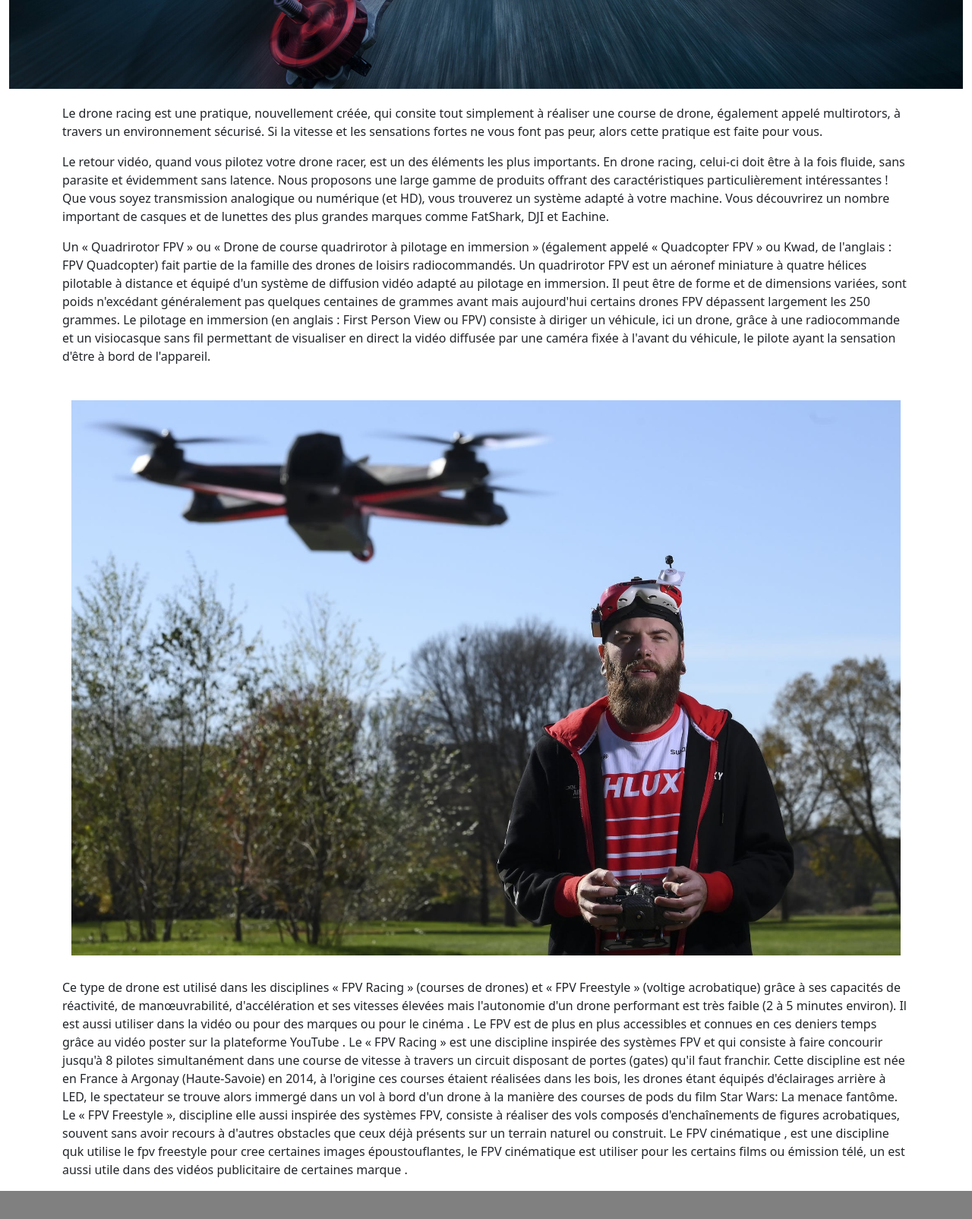
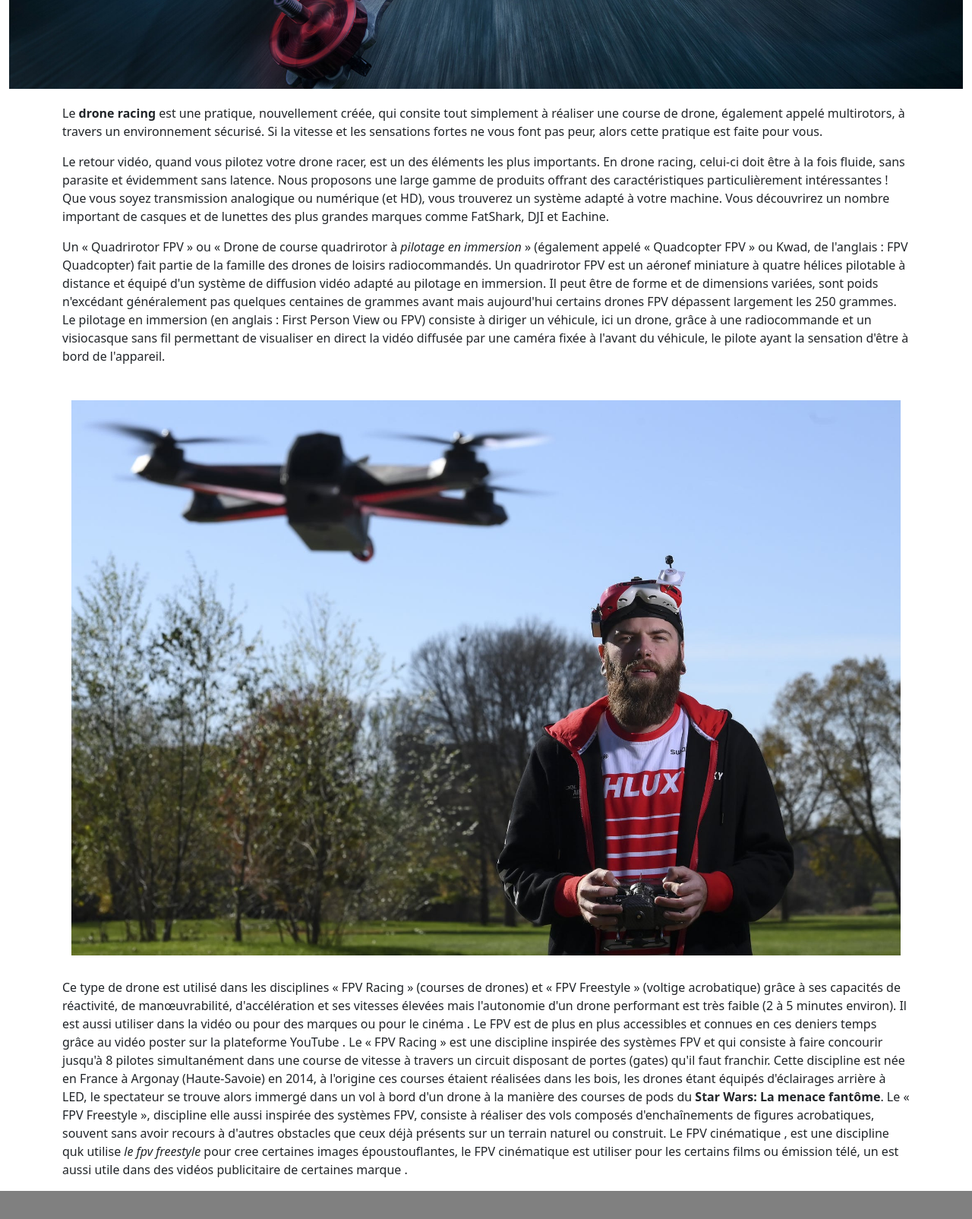
Before and after one commit to gael813/SpaceDroners, a plain HTML site: page SpaceDroners.html in a window 1280 px wide. Shown: the part 760-2365 px from the top of the page at 76% size. Drawn offline with nearby package versions, Linux system fonts and the light colour scheme.

Commit message:
SpaceDroners fini

```diff
--- a/SpaceDroners.html
+++ b/SpaceDroners.html
@@ -3,7 +3,11 @@
   <head>
     <meta charset="UTF-8">
     <meta name="viewport" content="width=device-width, initial-scale=1.0">
-    <title>SpaceDroners</title>
+    <meta name="robots" content="none">
+    <title>SpaceDroners, le site de l'association des drones et de toutes l'Actu</title>
+    <meta name="description" content="Tout savoir sur l'actualité des drones, le monde des drones racers, apprendre à piloter,
+    rejoindre une association de passionnés.">
+
     <link rel="stylesheet" href="style.css">
     <link href="https://cdn.jsdelivr.net/npm/bootstrap@5.0.0-beta1/dist/css/bootstrap.min.css" rel="stylesheet"
     integrity="sha384-giJF6kkoqNQ00vy+HMDP7azOuL0xtbfIcaT9wjKHr8RbDVddVHyTfAAsrekwKmP1" crossorigin="anonymous">
@@ -37,7 +41,7 @@
     <article>
       <div class="container">
         <p class="article">
-          Le drone racing est une pratique, nouvellement créée, qui consite tout simplement à réaliser une course de drone,
+          Le <strong>drone racing</strong> est une pratique, nouvellement créée, qui consite tout simplement à réaliser une course de drone,
           également appelé multirotors, à travers un environnement sécurisé. Si la vitesse et les sensations fortes ne vous font pas peur, alors cette pratique est faite pour vous.
         </p>
         <p>
@@ -46,7 +50,7 @@
           vous trouverez un système adapté à votre machine. Vous découvrirez un nombre important de casques et de lunettes des plus grandes marques comme FatShark, DJI et Eachine.
         </p>
         <p>
-          Un « Quadrirotor FPV » ou « Drone de course quadrirotor à pilotage en immersion » (également appelé « Quadcopter FPV » ou Kwad, de l'anglais : FPV Quadcopter) fait partie de la famille des drones de loisirs radiocommandés.
+          Un « Quadrirotor FPV » ou « Drone de course quadrirotor à <em>pilotage en immersion</em> » (également appelé « Quadcopter FPV » ou Kwad, de l'anglais : FPV Quadcopter) fait partie de la famille des drones de loisirs radiocommandés.
 
           Un quadrirotor FPV est un aéronef miniature à quatre hélices pilotable à distance et équipé d'un système de diffusion vidéo adapté au pilotage en immersion.
           Il peut être de forme et de dimensions variées,
@@ -63,12 +67,12 @@
 
           Le « FPV Racing » est une discipline inspirée des systèmes FPV et qui consiste à faire concourir jusqu'à 8 pilotes simultanément dans une course de vitesse à travers un circuit disposant de portes (gates) qu'il faut franchir.
           Cette discipline est née en France à Argonay (Haute-Savoie) en 2014, à l'origine ces courses étaient réalisées dans les bois, les drones étant équipés d'éclairages arrière à LED,
-          le spectateur se trouve alors immergé dans un vol à bord d'un drone à la manière des courses de pods du film Star Wars: La menace fantôme.
+          le spectateur se trouve alors immergé dans un vol à bord d'un drone à la manière des courses de pods du <strong>Star Wars: La menace fantôme</strong>.
 
           Le « FPV Freestyle », discipline elle aussi inspirée des systèmes FPV, consiste à réaliser des vols composés d'enchaînements de figures acrobatiques,
           souvent sans avoir recours à d'autres obstacles que ceux déjà présents sur un terrain naturel ou construit.
 
-          Le FPV cinématique , est une discipline quk utilise le fpv freestyle pour cree certaines images époustouflantes, le FPV cinématique est utiliser pour les certains films ou émission télé,
+          Le FPV cinématique , est une discipline quk utilise <em>le fpv freestyle</em> pour cree certaines images époustouflantes, le FPV cinématique est utiliser pour les certains films ou émission télé,
           un est aussi utile dans des vidéos publicitaire de certaines marque .
         </p>
       </div>
```
